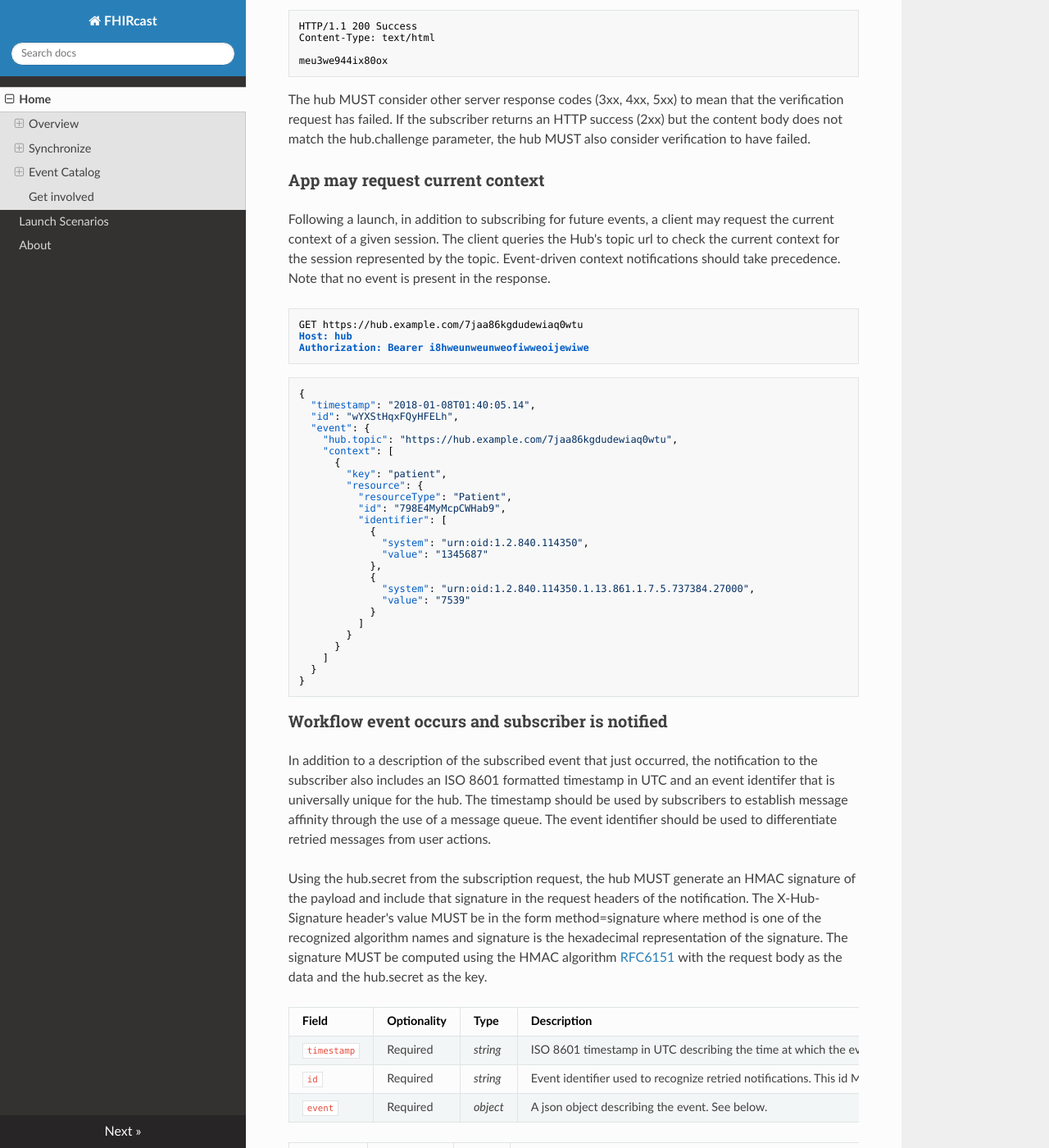
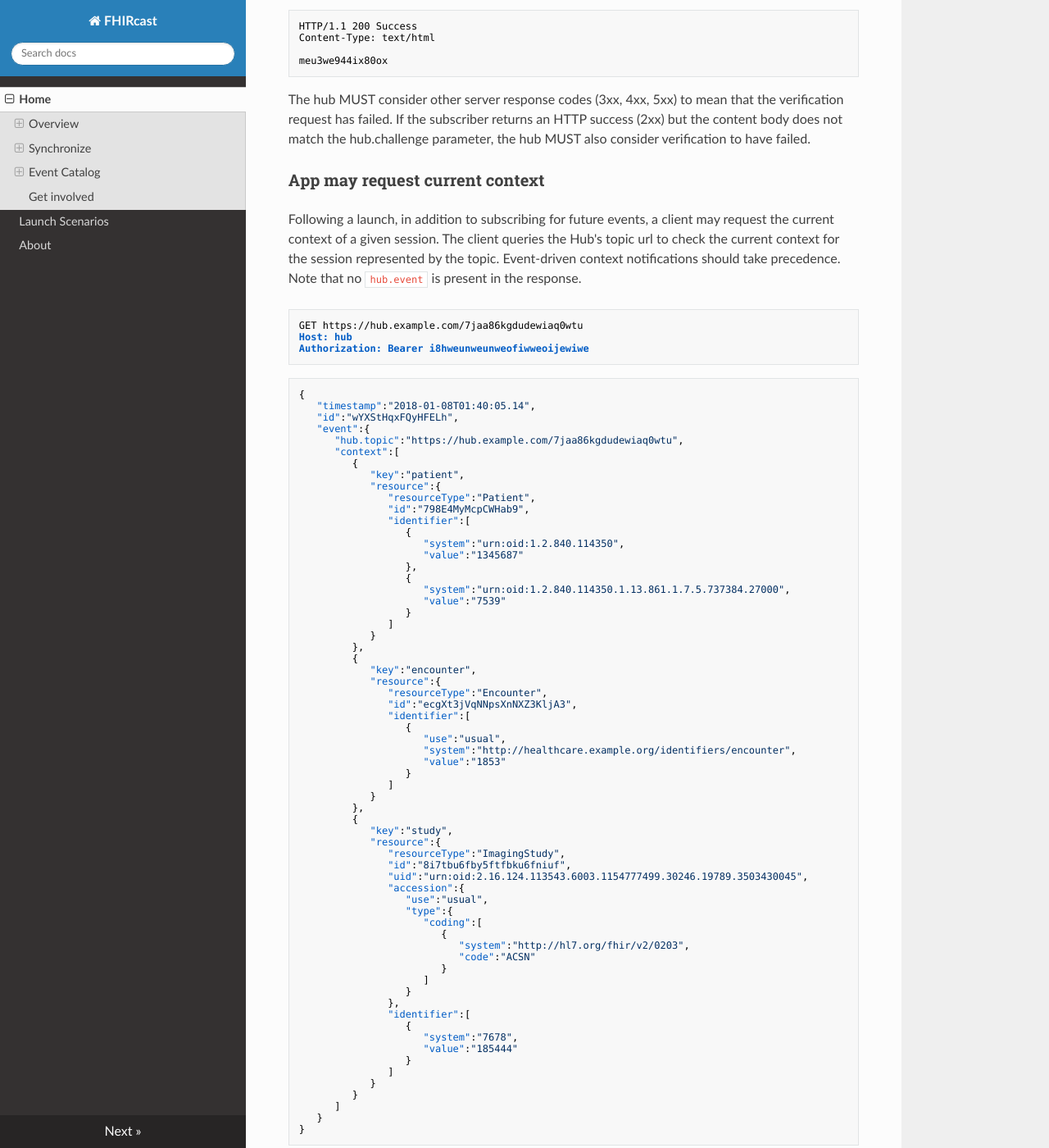
Before and after one commit to HL7/fhircast-docs, an MkDocs documentation site: the page built from docs/index.md, in a window 1280 px wide and 1400 px high, scrolled down 3867 px. Shown: the whole window at 82% size. Built offline with MkDocs 1.6.1, drawn with Linux system fonts in a browser that asks for light colours; nearby versions of some CDN libraries; old or Windows-style settings are respelled for this version of MkDocs.

Commit message:
include study, encounter in example
Update example to include encounter and imagingstudy, per @NiklasSvenzen

````diff
--- a/docs/index.md
+++ b/docs/index.md
@@ -117,7 +117,7 @@ meu3we944ix80ox
 The hub MUST consider other server response codes (3xx, 4xx, 5xx) to mean that the verification request has failed. If the subscriber returns an HTTP success (2xx) but the content body does not match the hub.challenge parameter, the hub MUST also consider verification to have failed.
 
 ### App may request current context
-Following a launch, in addition to subscribing for future events, a client may request the current context of a given session. The client queries the Hub's topic url to check the current context for the session represented by the topic. Event-driven context notifications should take precedence. Note that no event is present in the response.
+Following a launch, in addition to subscribing for future events, a client may request the current context of a given session. The client queries the Hub's topic url to check the current context for the session represented by the topic. Event-driven context notifications should take precedence. Note that no `hub.event` is present in the response.
 
 ```
 GET https://hub.example.com/7jaa86kgdudewiaq0wtu
@@ -127,30 +127,69 @@ Authorization: Bearer i8hweunweunweofiwweoijewiwe
 
 ```
 {
-  "timestamp": "2018-01-08T01:40:05.14",
-  "id": "wYXStHqxFQyHFELh",
-  "event": {
-    "hub.topic": "https://hub.example.com/7jaa86kgdudewiaq0wtu",
-    "context": [
-      {
-        "key": "patient",
-        "resource": {
-          "resourceType": "Patient",
-          "id": "798E4MyMcpCWHab9",
-          "identifier": [
-            {
-              "system": "urn:oid:1.2.840.114350",
-              "value": "1345687"
-            },
-            {
-              "system": "urn:oid:1.2.840.114350.1.13.861.1.7.5.737384.27000",
-              "value": "7539"
+   "timestamp":"2018-01-08T01:40:05.14",
+   "id":"wYXStHqxFQyHFELh",
+   "event":{
+      "hub.topic":"https://hub.example.com/7jaa86kgdudewiaq0wtu",
+      "context":[
+         {
+            "key":"patient",
+            "resource":{
+               "resourceType":"Patient",
+               "id":"798E4MyMcpCWHab9",
+               "identifier":[
+                  {
+                     "system":"urn:oid:1.2.840.114350",
+                     "value":"1345687"
+                  },
+                  {
+                     "system":"urn:oid:1.2.840.114350.1.13.861.1.7.5.737384.27000",
+                     "value":"7539"
+                  }
+               ]
             }
-          ]
-        }
-      }
-    ]
-  }
+         },
+         {
+            "key":"encounter",
+            "resource":{
+               "resourceType":"Encounter",
+               "id":"ecgXt3jVqNNpsXnNXZ3KljA3",
+               "identifier":[
+                  {
+                     "use":"usual",
+                     "system":"http://healthcare.example.org/identifiers/encounter",
+                     "value":"1853"
+                  }
+               ]
+            }
+         },
+         {
+            "key":"study",
+            "resource":{
+               "resourceType":"ImagingStudy",
+               "id":"8i7tbu6fby5ftfbku6fniuf",
+               "uid":"urn:oid:2.16.124.113543.6003.1154777499.30246.19789.3503430045",
+               "accession":{
+                  "use":"usual",
+                  "type":{
+                     "coding":[
+                        {
+                           "system":"http://hl7.org/fhir/v2/0203",
+                           "code":"ACSN"
+                        }
+                     ]
+                  }
+               },
+               "identifier":[
+                  {
+                     "system":"7678",
+                     "value":"185444"
+                  }
+               ]
+            }
+         }
+      ]
+   }
 }
 ```
 
````
